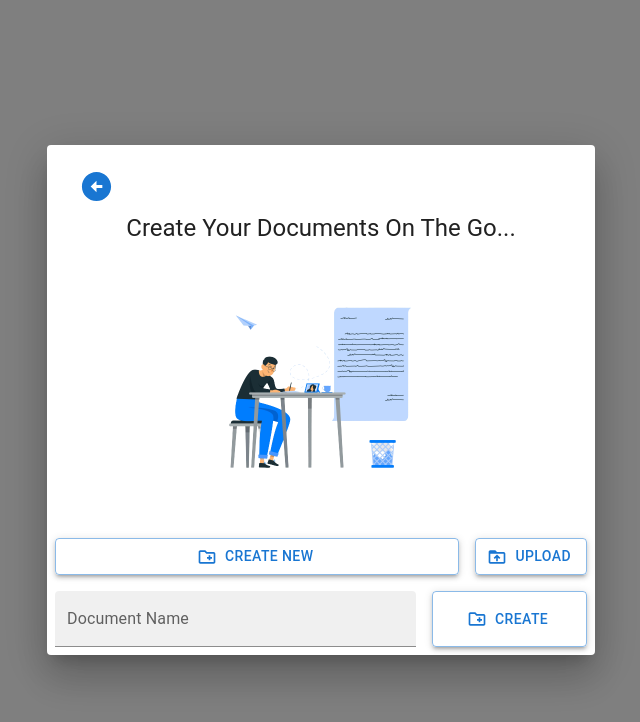
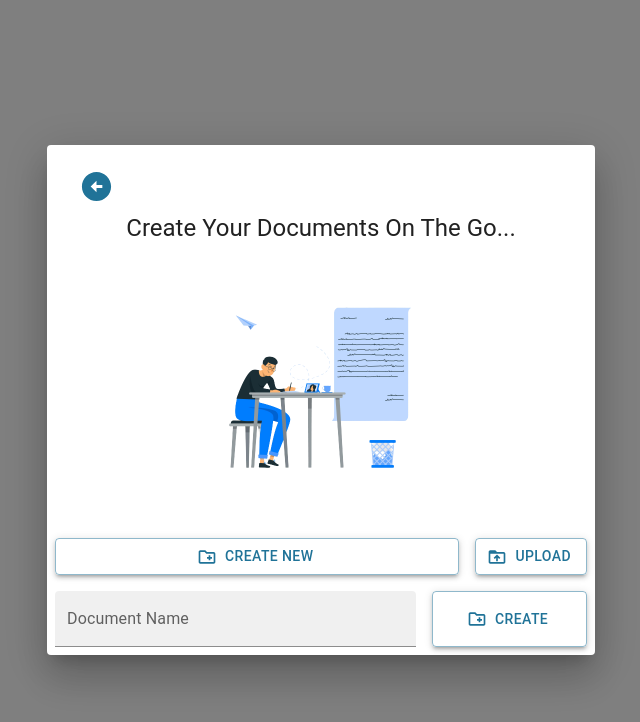
Before and after one commit to ShahrozAhmd/rich-text-editor, a React (Create React App) app: page / in a window 1280 px wide. Shown: the top 722 px of the page, without its empty margins (319-959 px from the left). Built offline with nearby package versions, Linux system fonts and the light colour scheme.

Commit message:
setup material ui theme

```diff
--- /dev/null
+++ b/src/Theme/theme.js
@@ -0,0 +1,12 @@
+import { createTheme } from "@mui/material/styles";
+
+export const theme = createTheme({
+  palette: {
+    primary: {
+      main: "#207398",
+    },
+    secondary: {
+      main: "#758283",
+    },
+  },
+});
--- a/src/index.js
+++ b/src/index.js
@@ -6,6 +6,8 @@
 import { BrowserRouter as Router } from "react-router-dom";
 import  ContextProvider  from "Context/Store/store";
 import {state} from 'Context/State/state'
+import { ThemeProvider } from '@mui/material/styles';
+import {theme} from 'Theme/theme'
 
 ReactDOM.render(
   <React.StrictMode initialState={state}
@@ -13,7 +15,9 @@
   >
     <ContextProvider>
       <Router>
+      <ThemeProvider  theme={theme}>
         <App />
+        </ThemeProvider>
       </Router>
     </ContextProvider>
   </React.StrictMode>,
```
